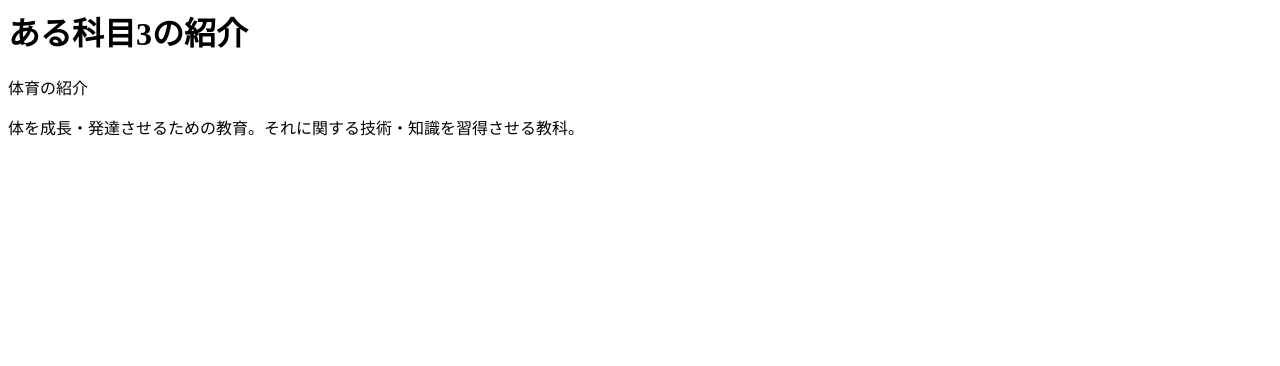
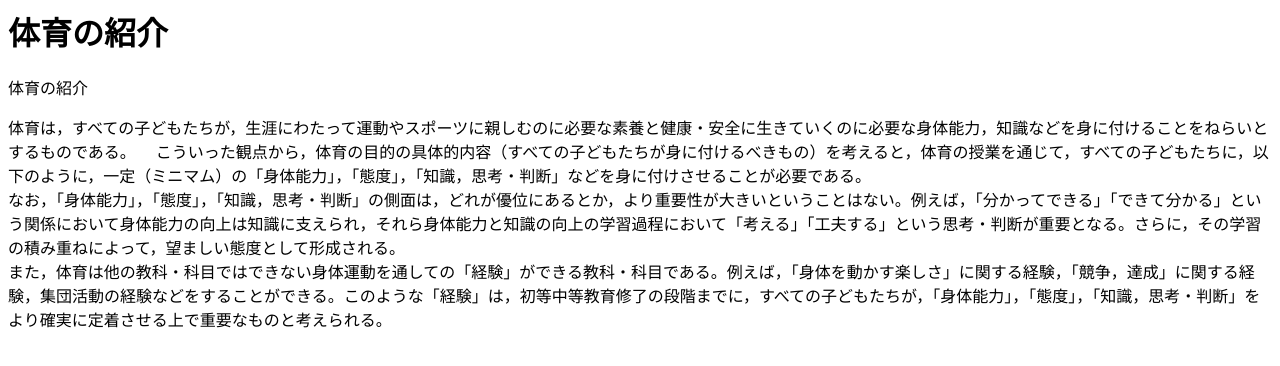
Before and after one commit to Struntyo/kamoku, a plain HTML site: page kamoku3.html in a window 1280 px wide. Drawn offline with Linux system fonts and the light colour scheme.

Commit message:
kamoku3の修正

```diff
--- a/kamoku3.html
+++ b/kamoku3.html
@@ -1,10 +1,13 @@
 <html>
     <head>
-        <title>ある科目3の紹介</title>
+        <title>体育の紹介</title>
         <body>
-            <h1>ある科目3の紹介</h1>
+            <h1>体育の紹介</h1>
             <p>体育の紹介</p>
-            体を成長・発達させるための教育。それに関する技術・知識を習得させる教科。
+            体育は，すべての子どもたちが，生涯にわたって運動やスポーツに親しむのに必要な素養と健康・安全に生きていくのに必要な身体能力，知識などを身に付けることをねらいとするものである。
+　こういった観点から，体育の目的の具体的内容（すべての子どもたちが身に付けるべきもの）を考えると，体育の授業を通じて，すべての子どもたちに，以下のように，一定（ミニマム）の「身体能力」，「態度」，「知識，思考・判断」などを身に付けさせることが必要である。
+　<br>なお，「身体能力」，「態度」，「知識，思考・判断」の側面は，どれが優位にあるとか，より重要性が大きいということはない。例えば，「分かってできる」「できて分かる」という関係において身体能力の向上は知識に支えられ，それら身体能力と知識の向上の学習過程において「考える」「工夫する」という思考・判断が重要となる。さらに，その学習の積み重ねによって，望ましい態度として形成される。
+　<br>また，体育は他の教科・科目ではできない身体運動を通しての「経験」ができる教科・科目である。例えば，「身体を動かす楽しさ」に関する経験，「競争，達成」に関する経験，集団活動の経験などをすることができる。このような「経験」は，初等中等教育修了の段階までに，すべての子どもたちが，「身体能力」，「態度」，「知識，思考・判断」をより確実に定着させる上で重要なものと考えられる。
         </body>
     </head>
 </html>
```
